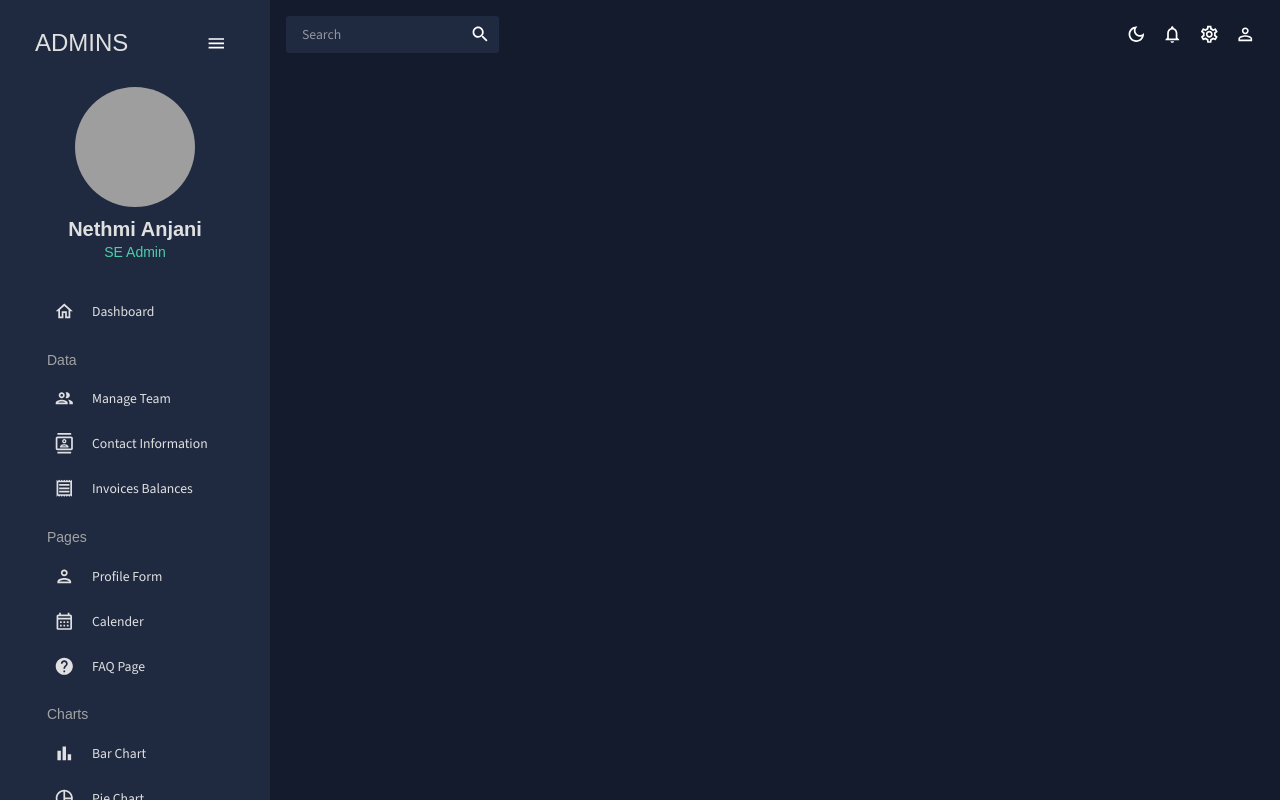
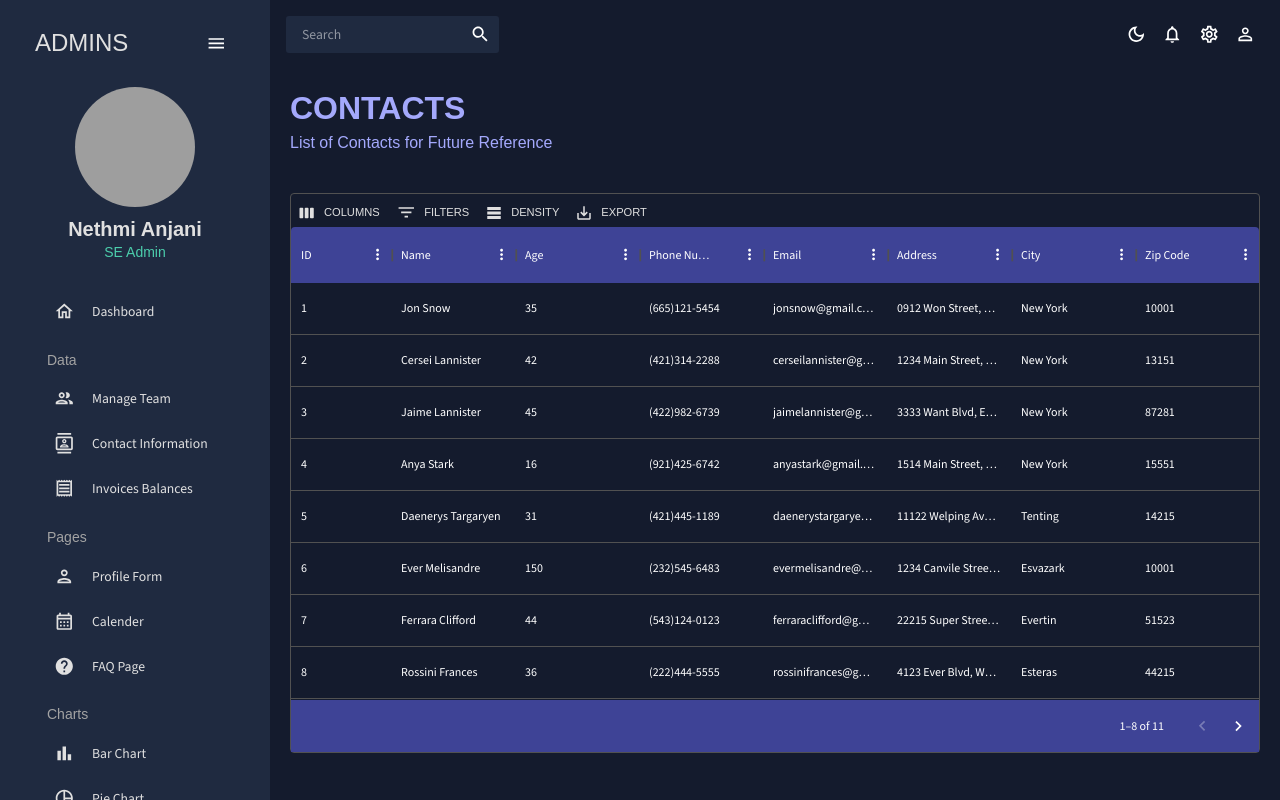
Before and after one commit to 99anjani/AdminDashBoard, a React (Create React App) app: page /contacts in a window 1280 px wide. Built offline with nearby package versions, Linux system fonts and the light colour scheme; grey boxes are pictures that could not be loaded.

Commit message:
contacts page development

```diff
--- a/src/App.js
+++ b/src/App.js
@@ -7,6 +7,7 @@
 import { useState } from "react";
 import Team from "./Scenes/team";
 import Invoices from "./Scenes/invoices";
+import Contacts from "./Scenes/contacts";
 
 function App() {
   const [theme, colorMode] = useMode();
@@ -23,6 +24,7 @@
               <Route path="/" element={<Dashboard />} />
               <Route path="/team" element={<Team/>}/>
               <Route path="/invoices" element={<Invoices/>}/>
+              <Route path="/contacts" element={<Contacts/>}/>
           </Routes>
           </main>
         </div>
--- /dev/null
+++ b/src/Scenes/contacts/index.jsx
@@ -0,0 +1,96 @@
+import { Box ,useTheme } from "@mui/material";
+import { DataGrid, GridToolbar } from '@mui/x-data-grid';
+import { tokens } from "../../theme";
+import Header from "../../Components/header";
+import { mockDataContacts } from './../../Data/mockData';
+
+const Contacts = () => {
+    const theme= useTheme();
+    const colors=tokens(theme.palette.mode);
+
+    const column=[
+        {
+            field: "id",
+            headerName: "ID",
+
+        },
+        {
+            field: "name",
+            headerName: "Name",
+            flex:1,
+            cellClassName: 'name-column--cell'
+        },
+        {
+            field: "age",
+            headerName: "Age",
+            flex: 1
+        },
+        {
+            field: "phone",
+            headerName: "Phone Number",
+            flex: 1
+        },
+        {
+            field: "email",
+            headerName:"Email",
+            flex:1
+        },
+        {
+            field: "address",
+            headerName:"Address",
+            flex:1
+        },
+        {
+            field: "city",
+            headerName:"City",
+            flex:1
+        },
+        {
+            field: "zipCode",
+            headerName:"Zip Code",
+            flex:1
+        },
+    ]
+
+    return(
+        <Box m="20px">
+            <Header
+                title="CONTACTS"
+                subtitle="List of Contacts for Future Reference"
+            />
+            <Box
+                m="40px 0 0 0"
+                height="70vh"
+                sx={{
+                    "& .MuiDataGrid-footerContainer": {
+                    borderTop: "none",
+                    backgroundColor: colors.blueAccent[700],
+                    },
+                    "& .MuiDataGrid-columnHeaders": {
+                      backgroundColor: colors.blueAccent[700],
+                      borderBottom: "none",
+                    },
+                    "& .MuiDataGrid-toolbarContainer .MuiButton-text": {
+                      color: colors.grey[100],
+                      borderBottom: "none",
+                    },
+                }}
+            >
+                <DataGrid
+                    rows={mockDataContacts}
+                    columns={column}
+                    components={{ Toolbar: GridToolbar }}
+                    initialState={{
+                        pagination: {
+                            paginationModel: {
+                            pageSize: 8,
+                            },
+                        },
+                    }}
+                />
+            </Box>
+        </Box>
+    )
+
+}
+export default Contacts;
--- a/src/Scenes/team/index.jsx
+++ b/src/Scenes/team/index.jsx
@@ -73,7 +73,7 @@
         <Box m="20px">
             <Header
                 title="CONTACTS"
-                subtitle="List of contacts for future reference"
+                subtitle="List of Team Contacts for Future Reference"
             />
             <Box
                 m="40px 0 0 0"
```
